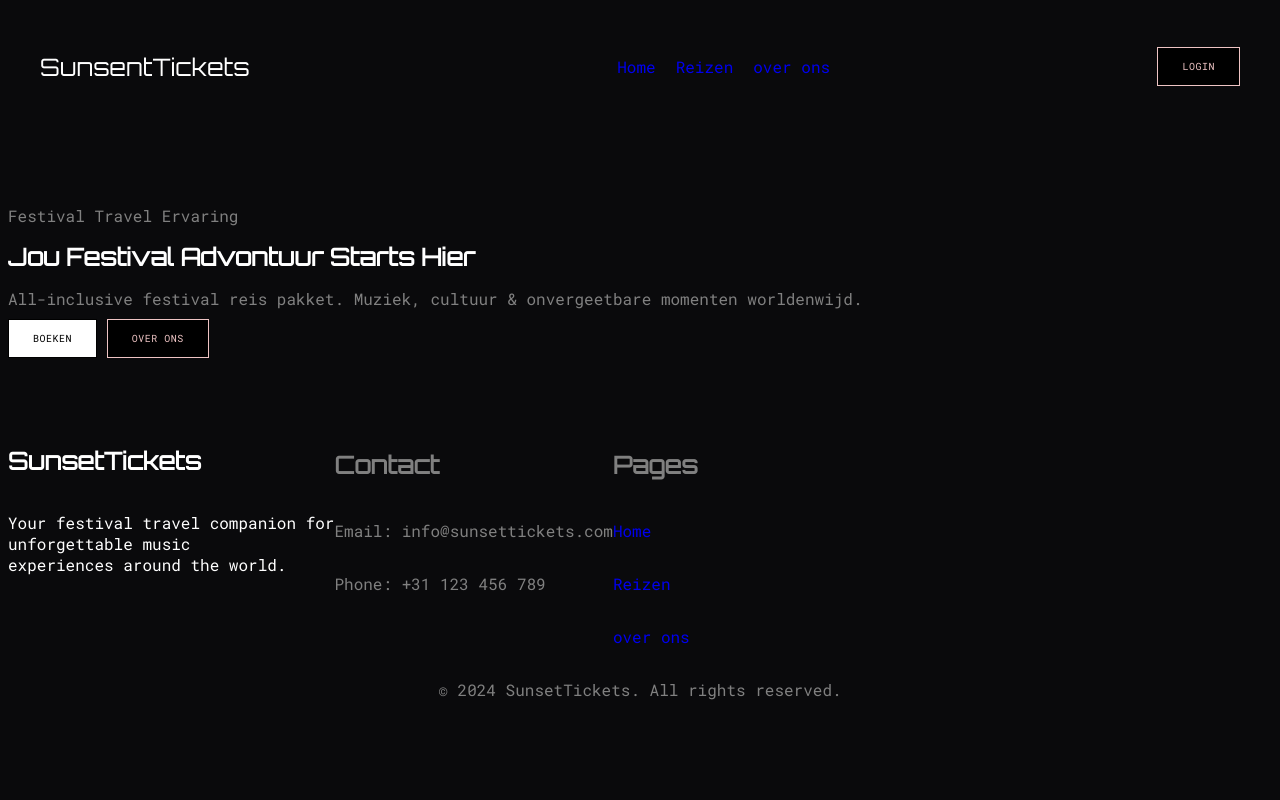
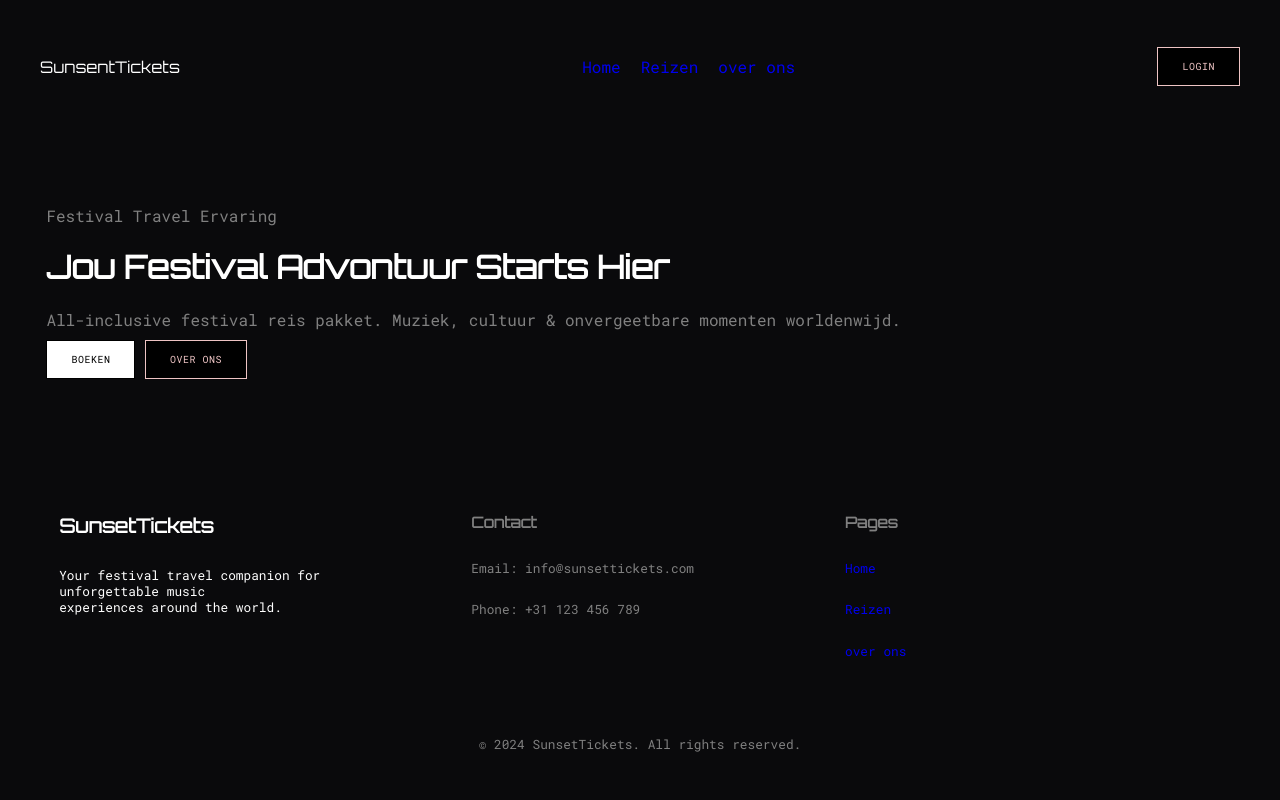
Before and after one commit to jamiedegans/SunsetTickets, a PHP site: page /userPages/index.html in a window 1280 px wide. Run offline with PHP 8.4, Linux system fonts and the light colour scheme.

Commit message:
made the last few claases adjust css and fininshes the indeex and starts the dashbaord

```diff
--- a/app/css/style.css
+++ b/app/css/style.css
@@ -1,10 +1,10 @@
-body{
+body {
     background-color: rgb(10, 10, 12);
     color: #FFFFFF;
     font-family: 'Roboto Mono', monospace;
 }
 
-header{
+header {
     display: flex;
     justify-content: space-between;
     align-items: center;
@@ -12,26 +12,35 @@ header{
     padding-bottom: 6rem;
 }
 
-ul{
+ul, li {
     display: flex;
     gap: 20px;
     list-style: none;
     font-family: 'roboto mono', monospace;
 }
-a{
+
+a {
     text-decoration: none;
 
 }
-.orbitron{
-    font-family: 'orbitron', sans-serif;
-    font-size: 1.5rem;
+
+main {
+    padding-left: 3vw;
 }
 
-.btn{
+.orbitron {
+    font-family: 'orbitron', sans-serif;
+}
+
+.roboto {
+    font-family: 'Roboto Mono', monospace;
+}
+
+.btn {
     font-family: 'Roboto Mono', monospace;
     font-size: 10px;
     background: none;
-    border: 1px solid ;
+    border: 1px solid;
     color: var(--silver);
     padding: 0.75rem 1.5rem;
     cursor: pointer;
@@ -40,54 +49,60 @@ a{
 
 }
 
-.black{
+.black {
     background-color: black;
     color: rgb(238, 196, 196);
 }
 
-.white{
+.white {
     background-color: white;
     color: black;
 }
 
-.gray{
+.gray {
     background-color: gray;
     color: white;
 }
 
-.font-gray{
+.font-gray {
     color: gray;
 }
 
-.font-white{
+.font-white {
     color: white;
 }
 
-.row-down{
+.small {
+    font-size: 0.8rem;
+
+}
+
+.row-down {
     display: flex;
     flex-direction: column;
 
 }
 
-.row-right{
+.row-right {
     display: flex;
     flex-direction: row;
     padding-top: 5rem;
+    gap: 3.8em;
 }
 
-.center{
+.center {
     display: flex;
     justify-content: center;
     align-items: center;
 }
 
-.row-down{
+.row-down {
     display: flex;
     flex-direction: column;
-
+    padding: 3.2rem;
 }
 
-.footer{
+.footer {
     display: flex;
     justify-content: center;
     align-items: center;
@@ -95,7 +110,7 @@ a{
     font-size: 0.8rem;
 }
 
-.dashboard{
+.dashboard {
     display: flex;
     flex-direction: column;
     gap: 2rem;
@@ -109,7 +124,7 @@ a{
 
 .login-welcom-box span {
     font-size: 1 rem;
-    color:#FFFFFF;
+    color: #FFFFFF;
 }
 
 .login-welcome-box h1 {
@@ -182,11 +197,11 @@ a{
 .about-hero {
     padding: 60px 40px;
     display: flex;
-    flex-direction:column;
+    flex-direction: column;
     gap: 16px;
 }
 
-.about-label{
+.about-label {
     font-size: 0.75rem;
     color: grey;
     letter-spacing: 0.1em;
--- a/app/userPages/index.html
+++ b/app/userPages/index.html
@@ -23,7 +23,6 @@
     </header>
 
     <main>
-
         <p class="font-gray">Festival Travel Ervaring</p>
         <h1 class="orbitron font-white">Jou Festival
             Advontuur
@@ -35,7 +34,7 @@
 
     </main>
 
-    <footer>
+    <footer class="small">
         <div class="row-right">
             <div class="row-down">
                 <h2 class="orbitron"> SunsetTickets </h2>
@@ -54,7 +53,7 @@
             </div>
         </div>
 
-        <p class="center font-gray">&copy; 2024 SunsetTickets. All rights reserved.</p>
+        <p class="center font-gray small">&copy; 2024 SunsetTickets. All rights reserved.</p>
     </footer>
 </body>
 
```
